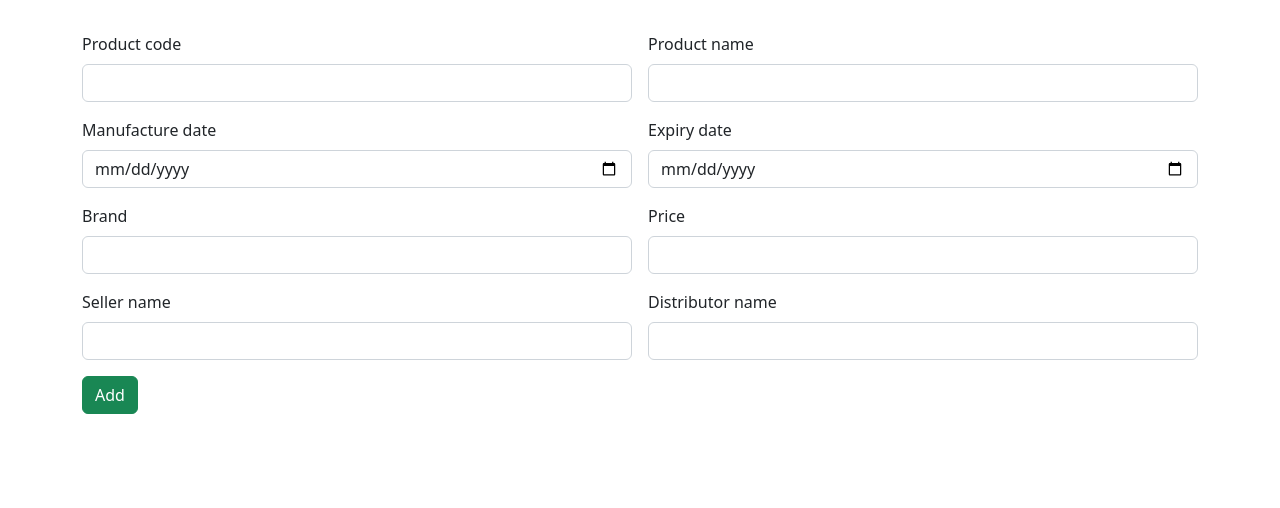
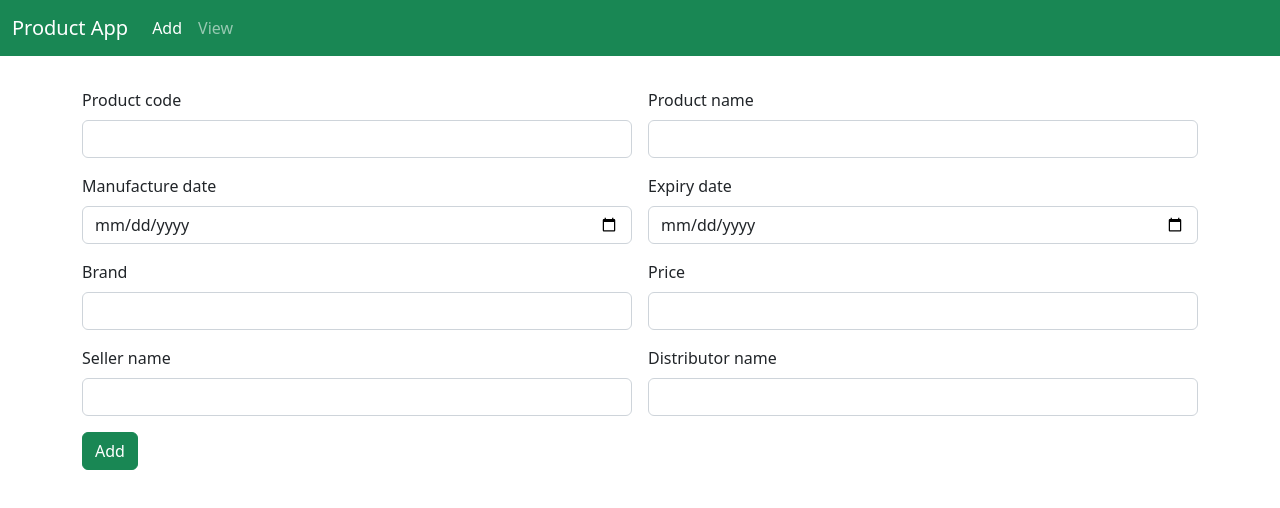
Before and after one commit to Asiyacm/New-Product-Angular-App, an Angular app: page / in a window 1280 px wide. Shown: the top 508 px of the page. Built offline with nearby package versions, Linux system fonts and the light colour scheme.

Commit message:
nav commit

```diff
--- a/src/app/add-product/add-product.component.html
+++ b/src/app/add-product/add-product.component.html
@@ -1,3 +1,4 @@
+<app-navigation></app-navigation>
 <div class="container">
     <div class="row">
         <div class="col col-12 col-sm-12 col-md-12 col-lg-12 col-xl-12 col-xxl-12">
--- a/src/app/app.module.ts
+++ b/src/app/app.module.ts
@@ -7,6 +7,7 @@
 import { FormsModule } from '@angular/forms';
 import { ViewProductComponent } from './view-product/view-product.component';
 import { RouterModule, Routes } from '@angular/router';
+import { NavigationComponent } from './navigation/navigation.component';
 
 
 const myRoute:Routes=[
@@ -26,7 +27,8 @@
   declarations: [
     AppComponent,
     AddProductComponent,
-    ViewProductComponent
+    ViewProductComponent,
+    NavigationComponent
   ],
   imports: [
     BrowserModule,
--- /dev/null
+++ b/src/app/navigation/navigation.component.html
@@ -0,0 +1,19 @@
+<nav class="navbar navbar-expand-lg bg-success navbar-dark">
+    <div class="container-fluid">
+      <a class="navbar-brand" href="#">Product App</a>
+      <button class="navbar-toggler" type="button" data-bs-toggle="collapse" data-bs-target="#navbarNav" aria-controls="navbarNav" aria-expanded="false" aria-label="Toggle navigation">
+        <span class="navbar-toggler-icon"></span>
+      </button>
+      <div class="collapse navbar-collapse" id="navbarNav">
+        <ul class="navbar-nav">
+          <li class="nav-item">
+            <a class="nav-link active" aria-current="page" routerLink="">Add</a>
+          </li>
+          <li class="nav-item">
+            <a class="nav-link" routerLink="/view">View</a>
+          </li>
+
+        </ul>
+      </div>
+    </div>
+  </nav>
--- a/src/app/view-product/view-product.component.html
+++ b/src/app/view-product/view-product.component.html
@@ -1,3 +1,4 @@
+<app-navigation></app-navigation>
 <div class="container">
     <div class="row">
         <div class="col col-12 col-sm-12 col-md-12 col-lg-12 col-xl-12 col-xxl-12">
```
Also changed, not shown: src/app/navigation/navigation.component.ts (added, +10 -0 lines), src/app/navigation/navigation.component.css (added).
